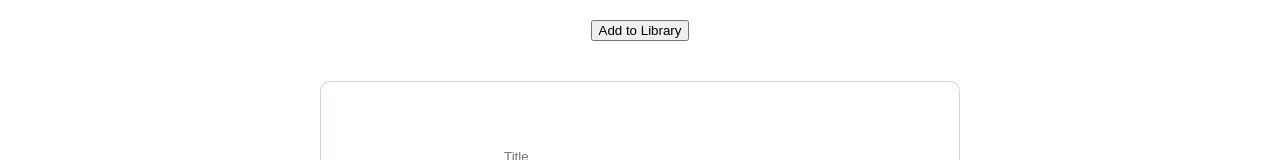
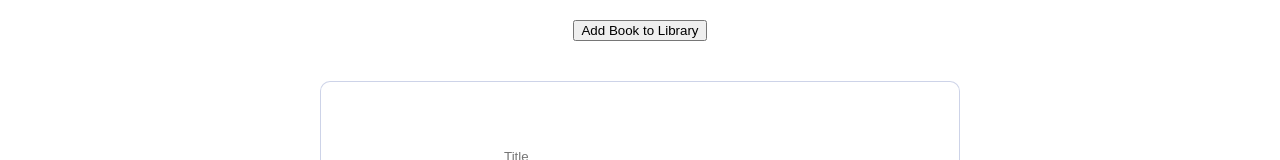
Before and after one commit to yirano/react-library, a React (Create React App) app: page / in a window 1280 px wide. Shown: the top 160 px of the page. Built offline with nearby package versions, Linux system fonts and the light colour scheme.

Commit message:
Change button settings

```diff
--- a/src/components/add-button/add-button.component.jsx
+++ b/src/components/add-button/add-button.component.jsx
@@ -4,7 +4,7 @@ import "./add-button.styles.css";
 function AddButton(props) {
   return (
     <div>
-      <button onClick={() => props.handleClick()}>Add to Library</button>
+      <button onClick={() => props.handleClick()}>Add Book to Library</button>
     </div>
   );
 }
```
